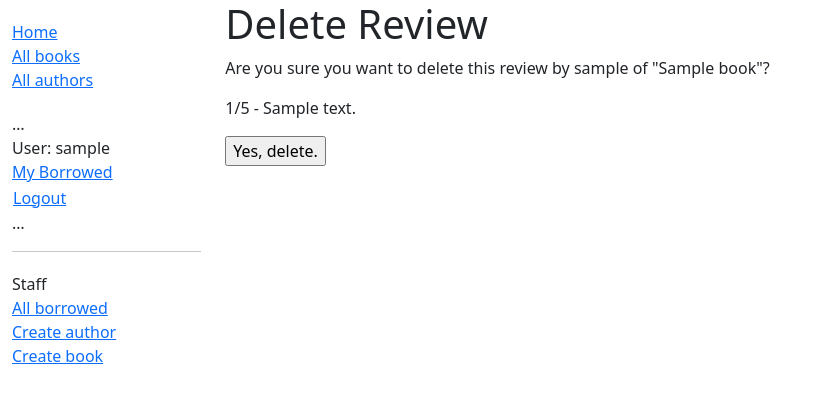
After one commit to RadicalDave1/django_local_library, a Django app: page /library/review/1/delete/ in a window 1280 px wide. The commit adds this page. Shown: the top 403 px of the page, without its empty margins (0-820 px from the left). Run offline with Django 5.2, Linux system fonts and the light colour scheme; a user stored in the database is signed in; tables that the repository leaves empty hold one stand-in row (values such as "Sample post").

Commit message:
added my own spin, a review feature: all users can view, add, edit, and delete their own views, all users can also view all reviews. Admin and librarians can delete all reviews.

```diff
--- a/locallib/library/models.py
+++ b/locallib/library/models.py
@@ -152,3 +152,25 @@ class Language(models.Model):
                 violation_error_message = "Language already exists (case-insensitive match)"
             ),
         ]
+
+class Review(models.Model):
+    """Model representing a user's review of a Book."""
+    book = models.ForeignKey('Book', on_delete=models.CASCADE, related_name='reviews')
+    reviewer = models.ForeignKey(settings.AUTH_USER_MODEL, on_delete=models.CASCADE)
+    rating = models.PositiveSmallIntegerField(
+        choices=[(i, str(i)) for i in range(1, 6)],
+        help_text="Rating from 1 (worst) to 5 (best)",
+    )
+    comment = models.TextField(max_length=1000, help_text="Enter your review")
+    created_date = models.DateTimeField(auto_now_add=True)
+
+    class Meta:
+        ordering = ['-created_date']
+
+    def __str__(self):
+        """String for representing the Model object."""
+        return f'{self.reviewer} - {self.book} ({self.rating}/5)'
+
+    def get_absolute_url(self):
+        """Returns the URL to access the book this review belongs to."""
+        return reverse('book-detail', args=[str(self.book.id)])
--- /dev/null
+++ b/locallib/library/templates/library/review_confirm_delete.html
@@ -0,0 +1,18 @@
+{% extends "base_generic.html" %}
+
+{% block content %}
+
+<h1>Delete Review</h1>
+
+<p>Are you sure you want to delete this review by {{ review.reviewer }} of "{{ review.book }}"?</p>
+
+<blockquote>
+  {{ review.rating }}/5 - {{ review.comment }}
+</blockquote>
+
+<form action="" method="POST">
+  {% csrf_token %}
+  <input type="submit" action="" value="Yes, delete.">
+</form>
+
+{% endblock %}
--- a/locallib/library/urls.py
+++ b/locallib/library/urls.py
@@ -30,3 +30,8 @@ urlpatterns += [
     path('book/<int:pk>/update/', views.BookUpdate.as_view(), name='book-update'),
     path('book/<int:pk>/delete/', views.BookDelete.as_view(), name='book-delete'),
 ]
+urlpatterns += [
+    path('book/<int:pk>/review/create/', views.ReviewCreate.as_view(), name='review-create'),
+    path('review/<int:pk>/update/', views.ReviewUpdate.as_view(), name='review-update'),
+    path('review/<int:pk>/delete/', views.ReviewDelete.as_view(), name='review-delete'),
+]
--- a/locallib/library/views.py
+++ b/locallib/library/views.py
@@ -173,3 +173,41 @@ class BookDelete(PermissionRequiredMixin, DeleteView):
             return HttpResponseRedirect(
                 reverse("book-delete", kwargs={"pk": self.object.pk})
             )
+
+from django.contrib.auth.mixins import UserPassesTestMixin
+from .models import Review
+
+class ReviewCreate(LoginRequiredMixin, CreateView):
+    model = Review
+    fields = ['rating', 'comment']
+
+    def form_valid(self, form):
+        form.instance.book = get_object_or_404(Book, pk=self.kwargs['pk'])
+        form.instance.reviewer = self.request.user
+        return super().form_valid(form)
+
+    def get_success_url(self):
+        return reverse('book-detail', kwargs={'pk': self.kwargs['pk']})
+
+class ReviewUpdate(LoginRequiredMixin, UserPassesTestMixin, UpdateView):
+    """Only the review's own author may edit it."""
+    model = Review
+    fields = ['rating', 'comment']
+
+    def test_func(self):
+        return self.request.user == self.get_object().reviewer
+
+    def get_success_url(self):
+        return reverse('book-detail', kwargs={'pk': self.object.book.pk})
+
+class ReviewDelete(LoginRequiredMixin, UserPassesTestMixin, DeleteView):
+    """The review's own author, or anyone with the delete_review permission
+    (librarians who've been granted it, and admins/superusers), may delete it."""
+    model = Review
+
+    def test_func(self):
+        review = self.get_object()
+        return self.request.user == review.reviewer or self.request.user.has_perm('library.delete_review')
+
+    def get_success_url(self):
+        return reverse('book-detail', kwargs={'pk': self.object.book.pk})
```
Also changed, not shown: locallib/library/admin.py (+6 -1 lines), locallib/library/templates/library/book_detail.html (+24 -1 lines), locallib/library/templates/library/review_form.html (added, +11 -0 lines), locallib/library/migrations/0005_review.py (added).
